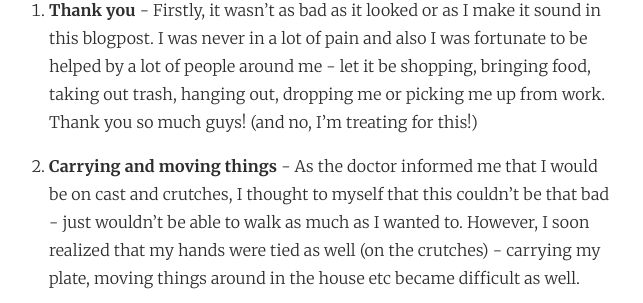
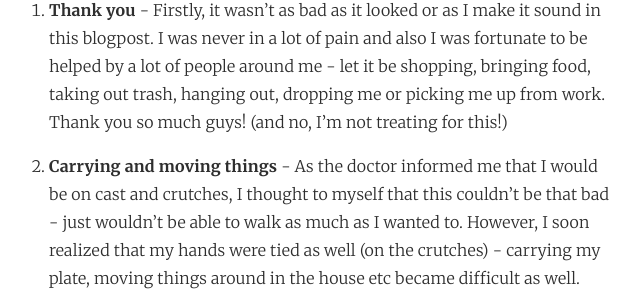
Before and after one commit to kaushik88/kaushik88.github.io, a Jekyll site: the page built from _posts/2015-08-15-down.md, in a window 1280 px wide and 900 px high, scrolled down 414 px. Shown: the part 260-563 px from the top of the window, without its empty margins (327-970 px from the left). Built offline with Jekyll 4.4.1, drawn with Linux system fonts in a browser that asks for light colours; comment, search, counter and statistics services are not loaded.

Commit message:
Add not operator

```diff
--- a/_posts/2015-08-15-down.md
+++ b/_posts/2015-08-15-down.md
@@ -12,7 +12,7 @@ A little more than 6 weeks ago, I fractured my ankle. As I was living alone, thi
 
 {% include figure.html path="blog/personal/fracture.jpg" alt="A boy on cast and crutches" %}
 
-1. **Thank you** - Firstly, it wasn't as bad as it looked or as I make it sound in this blogpost. I was never in a lot of pain and also I was fortunate to be helped by a lot of people around me - let it be shopping, bringing food, taking out trash, hanging out, dropping me or picking me up from work. Thank you so much guys! (and no, I'm treating for this!)
+1. **Thank you** - Firstly, it wasn't as bad as it looked or as I make it sound in this blogpost. I was never in a lot of pain and also I was fortunate to be helped by a lot of people around me - let it be shopping, bringing food, taking out trash, hanging out, dropping me or picking me up from work. Thank you so much guys! (and no, I'm not treating for this!)
 
 2. **Carrying and moving things** - As the doctor informed me that I would be on cast and crutches, I thought to myself that this couldn't be that bad - just wouldn't be able to walk as much as I wanted to. However, I soon realized that my hands were tied as well (on the crutches) - carrying my plate, moving things around in the house etc became difficult as well.
 
```
